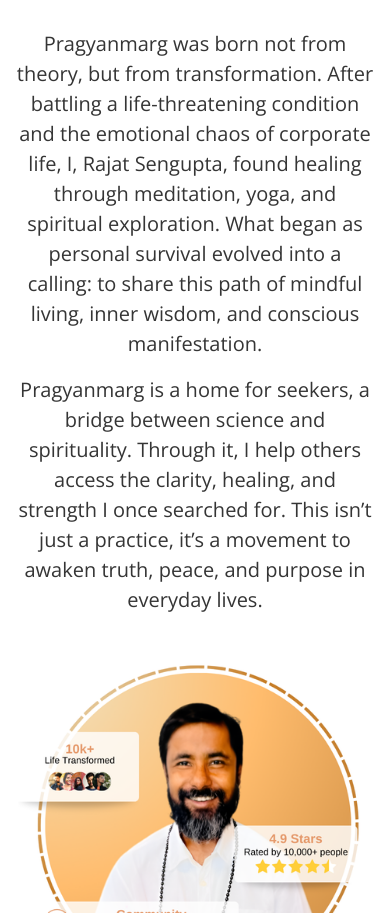
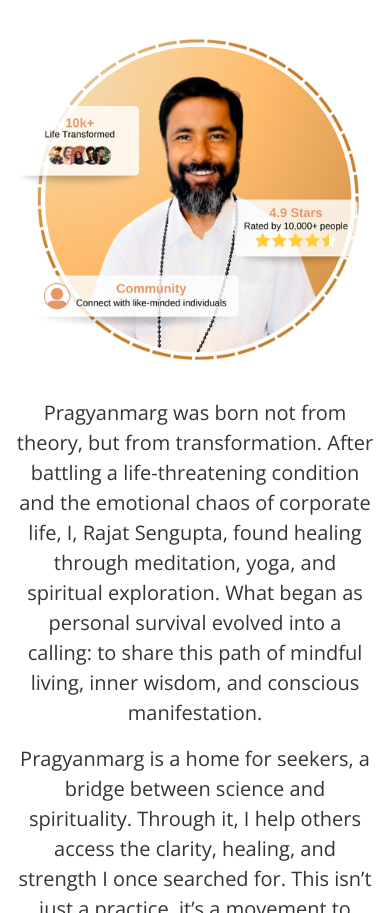
Before and after one commit to Rahulosho/Pragyanmarga, a plain HTML site: page about.html in a window 390 px wide. Shown: the part 187-1100 px from the top of the page. Drawn offline with nearby package versions, Linux system fonts and the light colour scheme.

Commit message:
responsive order image

```diff
--- a/about.html
+++ b/about.html
@@ -130,8 +130,13 @@
       </h1>
     </div>
 
+    <!-- Image Section (comes first on small devices) -->
+    <div class="col-md-6 text-center mt-4 mt-md-0 order-1 order-md-2">
+      <img src="img/feature-guy.png" alt="My Journey" class="about-img" />
+    </div>
+
     <!-- Text Section -->
-    <div class="col-md-6">
+    <div class="col-md-6 order-2 order-md-1">
       <p class="mt-4 fs-5 text-dark">
         Pragyanmarg was born not from theory, but from transformation. After battling a life-threatening condition and the
         emotional chaos of corporate life, I, Rajat Sengupta, found healing through meditation, yoga, and spiritual
@@ -143,11 +148,6 @@
         clarity, healing, and strength I once searched for. This isn’t just a practice, it’s a movement to awaken truth,
         peace, and purpose in everyday lives.
       </p>
-    </div>
-
-    <!-- Image Section -->
-    <div class="col-md-6 text-center mt-4 mt-md-0">
-      <img src="img/feature-guy.png" alt="My Journey" class="about-img" />
     </div>
   </div>
 </div>
```
